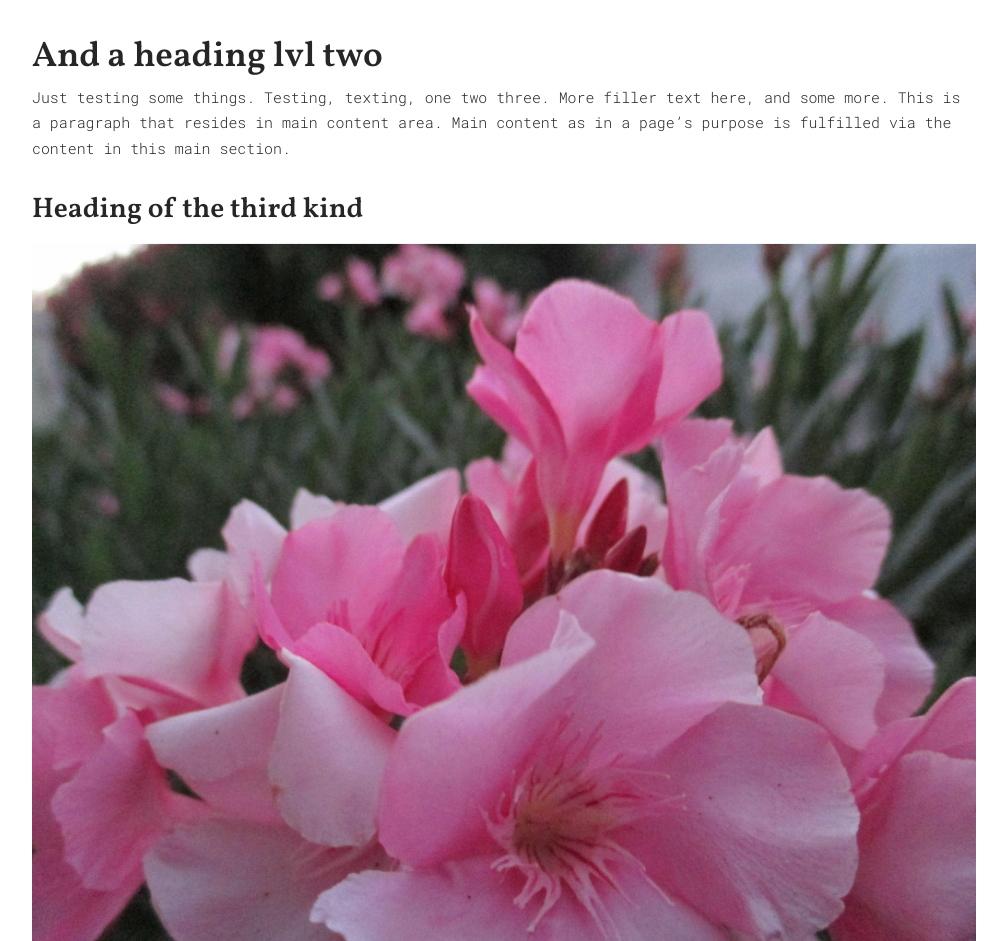
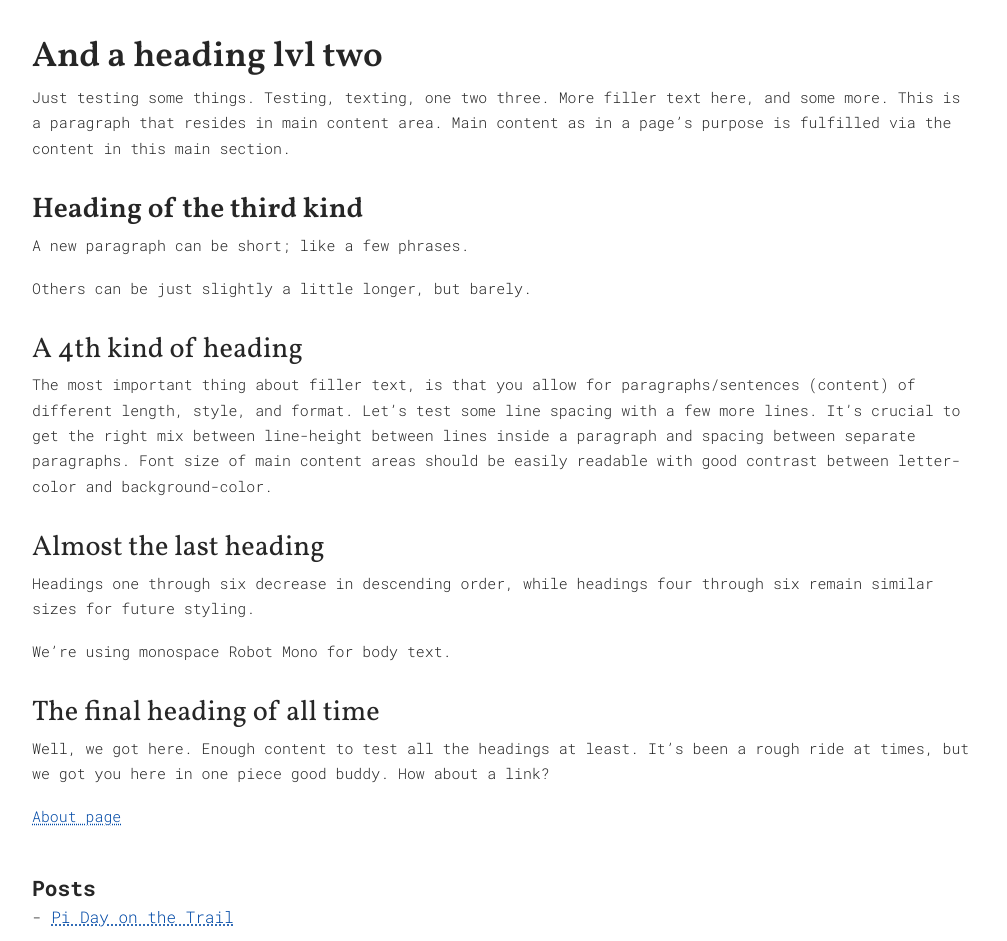
Before and after one commit to craigkraft/craigkraft.github.io, a Jekyll site: the page built from index.md, in a window 1280 px wide. Shown: the part 373-1314 px from the top of the page, without its empty margins (136-1143 px from the left). Built offline with Jekyll 4.4.1, drawn with Linux system fonts in a browser that asks for light colours.

Commit message:
Update index.md

```diff
--- a/index.md
+++ b/index.md
@@ -15,8 +15,6 @@ Just testing some things. Testing, texting, one two three. More filler text here
 
 ### Heading of the third kind
 
-![photo test flowers 366kb](/assets/flowertest.svg)
-
 A new paragraph can be short; like a few phrases.
 
 Others can be just slightly a little longer, but barely.
```
Also changed, not shown: other parts of index.md (+0 -2 lines).
